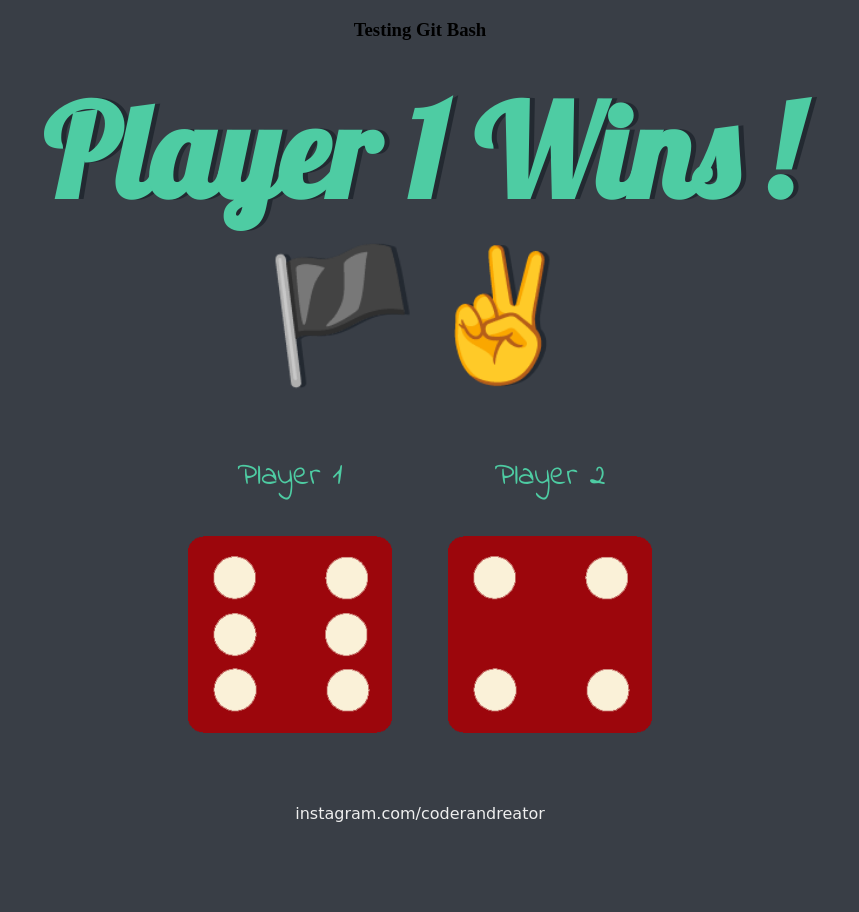
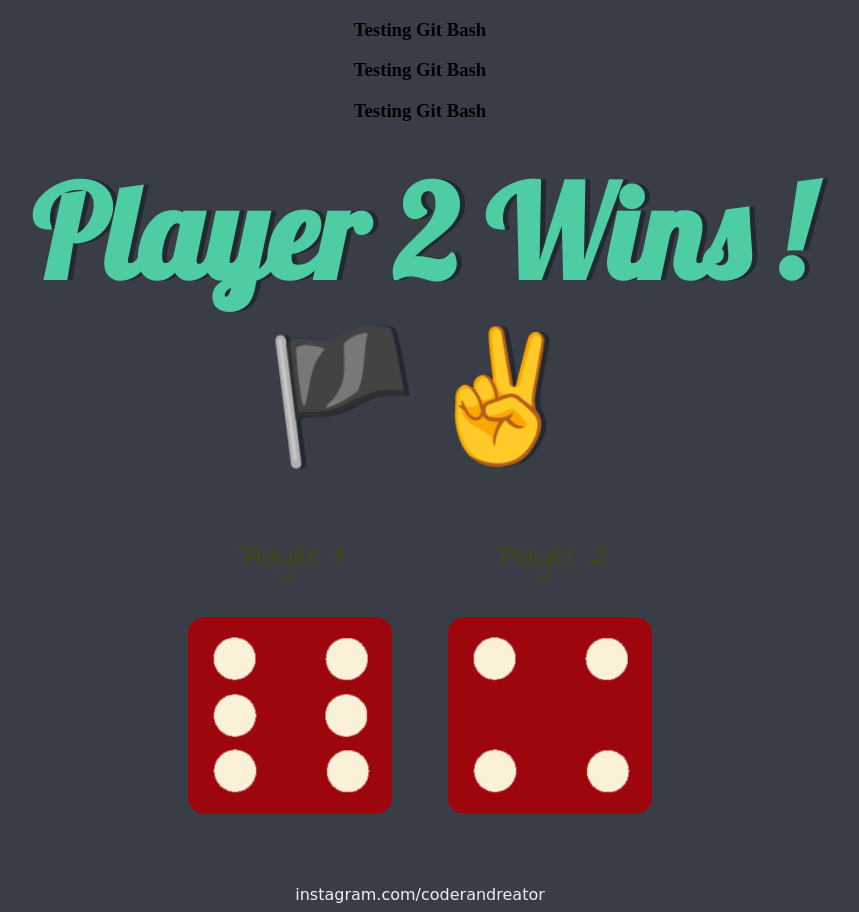
Before and after one commit to NavuuuHere/diceGame, a plain HTML site: page index.html in a window 1280 px wide. Shown: the whole page, without its empty margins (220-1079 px from the left). Before the commit the page ends 831 px from the top, so only its background shows below. Drawn offline with Linux system fonts and the light colour scheme.

Commit message:
I have upated html css and js

```diff
--- a/index.html
+++ b/index.html
@@ -11,6 +11,9 @@
 
     <div class="container">
       <h3> Testing Git Bash</h3>
+      <h3> Testing Git Bash</h3>
+      <h3> Testing Git Bash</h3>
+
       <h1>Refresh Me</h1>
 
       <div class="dice">
--- a/index.js
+++ b/index.js
@@ -9,10 +9,10 @@ var image2 = document.querySelectorAll("img")[1];
 image2.setAttribute("src", randomImageSource2);
 
 if(randomNumber1 > randomNumber2) {
-    document.querySelector("h1").innerHTML = "Player 1 Wins ! 🏴✌️";
+    document.querySelector("h1").innerHTML = "Player 2 Wins ! 🏴✌️";
 }
 else if (randomNumber2 > randomNumber1){
-    document.querySelector("h1").innerHTML = "Player 2 Wins ! 🏴✌️";
+    document.querySelector("h1").innerHTML = "Player 3 Wins ! 🏴✌️";
 }
 else{
     document.querySelector("h1").innerHTML = " It's A Draw 🙌";
--- a/style.css
+++ b/style.css
@@ -24,7 +24,7 @@ h1 {
 
 p {
   font-size: 2rem;
-  color: #4ECCA3;
+  color: #3c4b0a;
   font-family: 'Indie Flower', cursive;
 }
 
```
